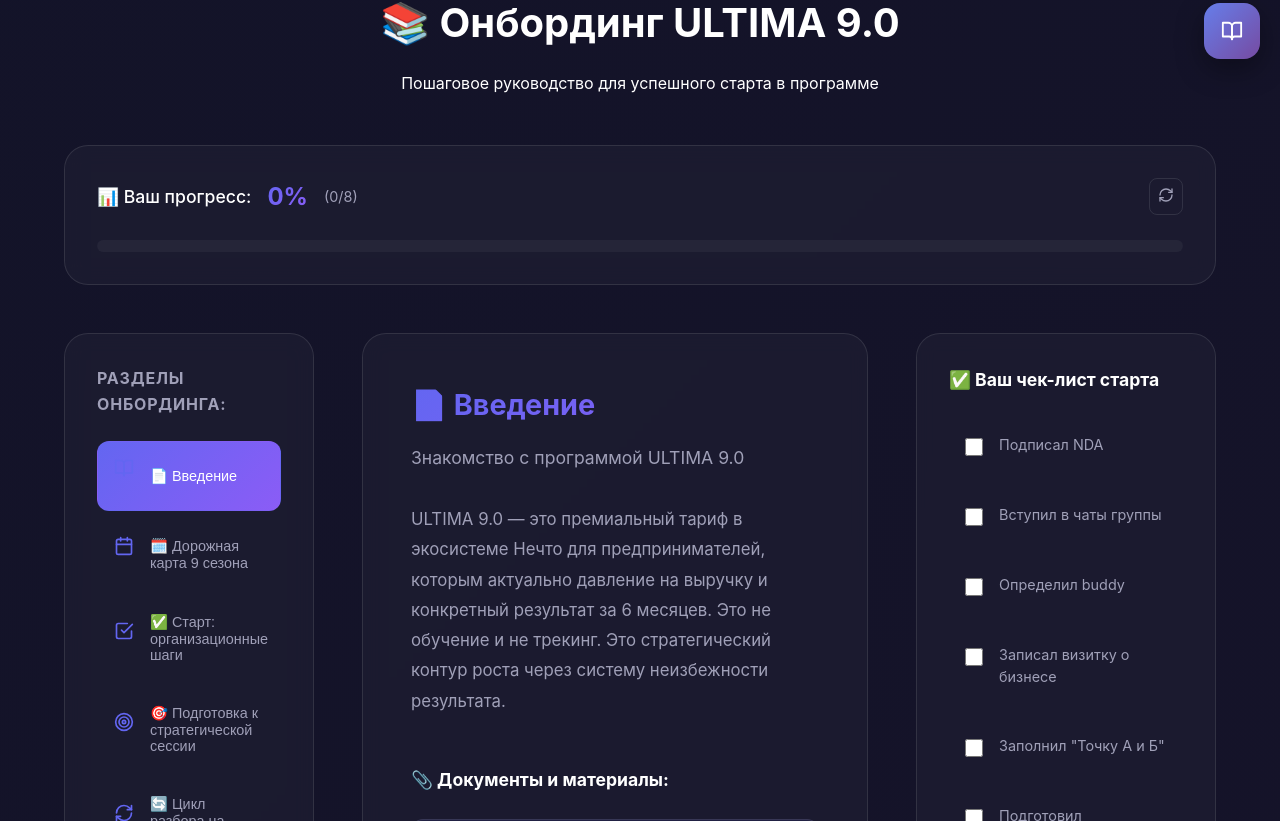
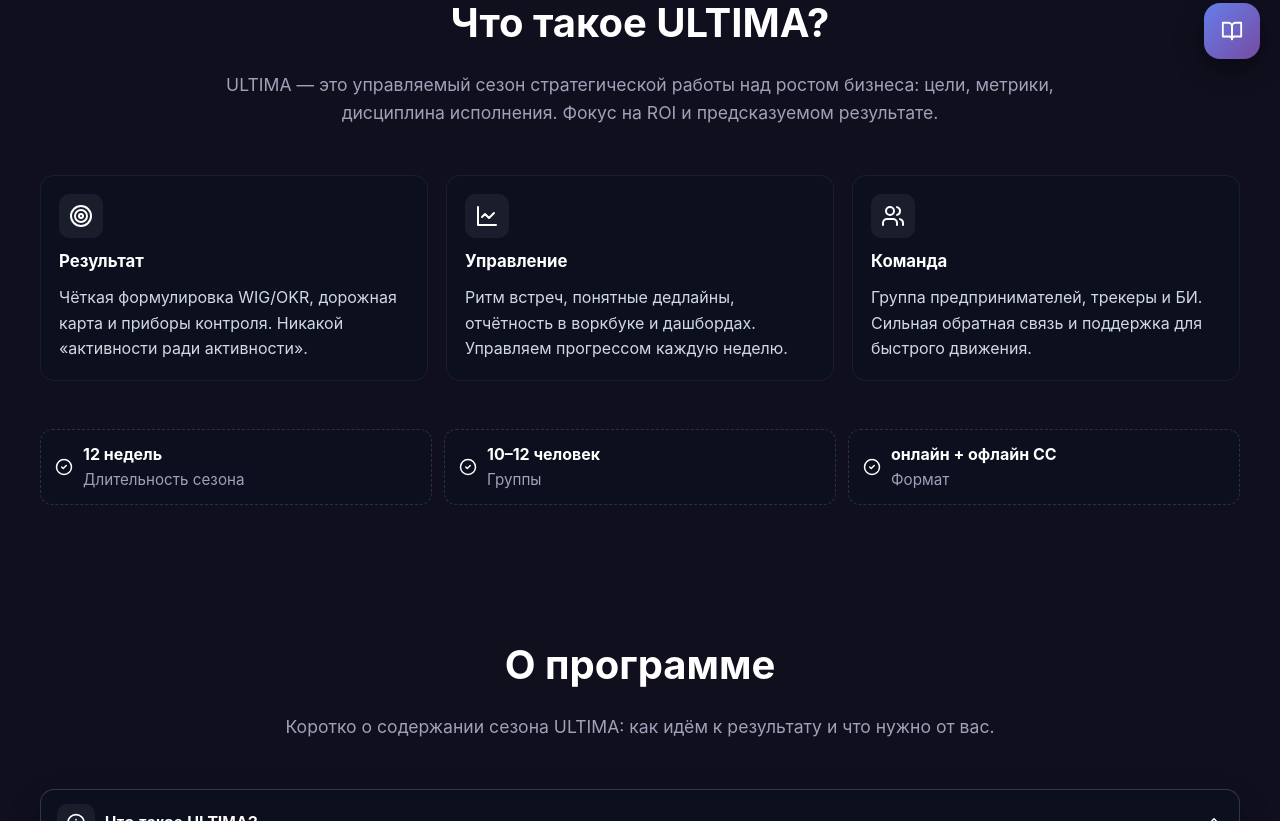
Before and after one commit to catherineYefi/Ultima_Onboarding, a React (Create React App) app: page / in a window 1280 px wide. Shown: the part 719-1540 px from the top of the page. Built offline with nearby package versions, Linux system fonts and the light colour scheme.

Commit message:
Remove legacy Onboarding component from App; keep overlays and new sections

```diff
--- a/src/App.js
+++ b/src/App.js
@@ -4,12 +4,12 @@ import rawContent from "./content";
 // Components
 import Navbar from "./components/Navbar";
 import Hero from "./components/Hero";
-import Onboarding from "./components/Onboarding";
+// ⛔️ Onboarding — УДАЛЁН
 import AboutUltima from "./components/AboutUltima";
 import AboutProgram from "./components/AboutProgram";
 import CycleTimeline from "./components/CycleTimeline";
 import Documents from "./components/Documents";
-// ⚠️ Rules секцию УБИРАЕМ из рендера
+// ⛔️ Rules (секция) — не используем, открываем как overlay
 import Formula from "./components/Formula";
 import PrepToSS from "./components/PrepToSS";
 import SSOffline from "./components/SSOffline";
@@ -19,7 +19,7 @@ import FooterCTA from "./components/FooterCTA";
 import CalendarSection from "./components/CalendarSection";
 import MaterialsFAB from "./components/MaterialsFAB";
 
-// Новые «подстраницы»
+// Overlays (подстраницы)
 import RulesOverlay from "./components/RulesOverlay";
 import AIMentorOverlay from "./components/AIMentorOverlay";
 
@@ -28,14 +28,6 @@ import "./styles.css";
 /** ---------- НОРМАЛИЗАЦИЯ КОНТЕНТА ---------- */
 function normalizeContent(raw) {
   const safe = (v, fb) => (v === undefined || v === null ? fb : v);
-
-  const documents =
-    raw?.sections?.about?.documents && Array.isArray(raw.sections.about.documents)
-      ? raw.sections.about.documents
-      : [];
-
-  const findDoc = (re) =>
-    documents.find((d) => re.test((d?.title || "") + (d?.name || "")));
 
   const links = {
     nda: {
@@ -46,9 +38,8 @@ function normalizeContent(raw) {
       label: "Открыть NDA",
     },
     rules: {
-      // теперь открываем ОВЕРЛЕЙ, поэтому url не обязателен
       available: true,
-      url: "#rules", // не используется, но оставим
+      url: "#rules",
       label: "Открыть правила",
     },
     calendar: {
@@ -59,7 +50,7 @@ function normalizeContent(raw) {
     booster: {
       url: "https://nkl6yv.csb.app/",
     },
-    ...safe(raw.links, {}),
+    ...(raw.links || {}),
   };
 
   const prepFrom = raw?.sections?.prepSS || raw?.sections?.prepToSS || {};
@@ -222,7 +213,8 @@ export default function App() {
       />
 
       <Hero content={content} scrollToSection={scrollToSection} />
-      <Onboarding content={content} />
+
+      {/* ⛔️ <Onboarding /> было здесь — удалено */}
       <AboutUltima content={content} />
       <AboutProgram content={content} scrollToSection={scrollToSection} />
 
@@ -231,7 +223,7 @@ export default function App() {
 
       <Documents content={content} />
 
-      {/* Rules СЕКЦИЮ убрали. Правила открываются как оверлей. */}
+      {/* Rules секцию не рендерим — есть overlay */}
       <Formula content={content} />
 
       <PrepToSS
@@ -251,7 +243,7 @@ export default function App() {
 
       <FooterCTA content={content} scrollToSection={scrollToSection} setActiveTab={setActiveTab} />
 
-      {/* Оверлеи-подстраницы */}
+      {/* Подстраницы-оверлеи */}
       <RulesOverlay />
       <AIMentorOverlay content={content} />
 
```
